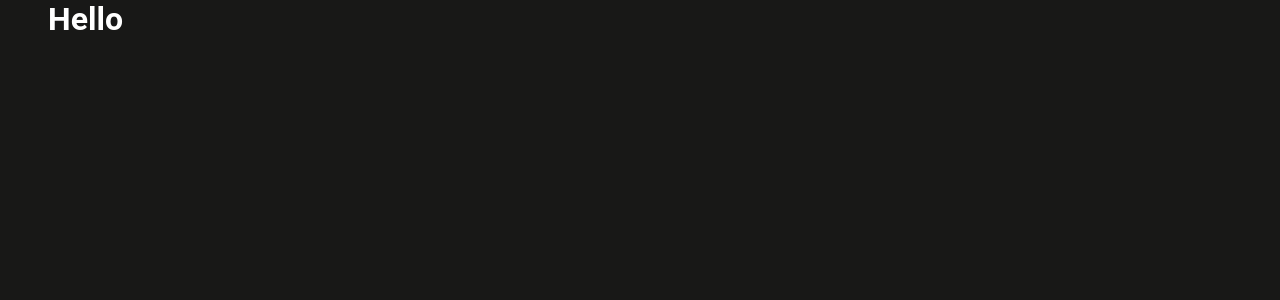
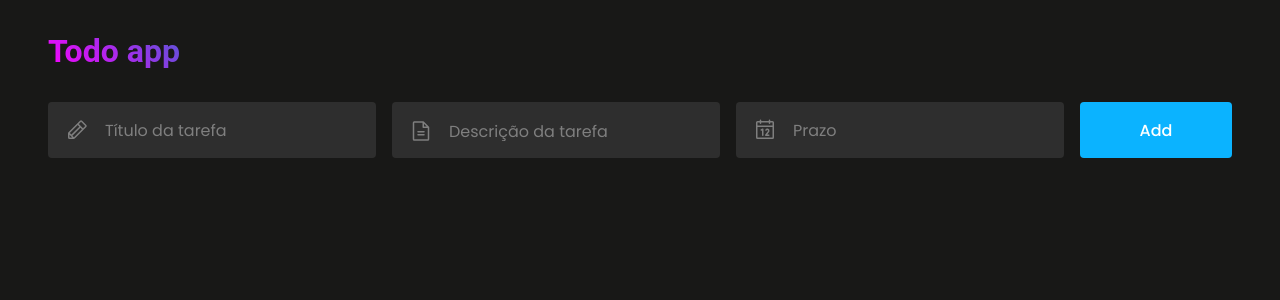
Before and after one commit to danilo-vieira/todo-app-ts, a React (Vite) app: page / in a window 1280 px wide. Shown: the top 300 px of the page. Built offline with nearby package versions, Linux system fonts and the light colour scheme.

Commit message:
feat: creates header component

```diff
--- a/src/App.tsx
+++ b/src/App.tsx
@@ -1,7 +1,42 @@
-function App() {
-  return (
-    <h1>Hello</h1>
-  )
+import React from "react"
+
+import { Pencil, FileText, Calendar } from '@phosphor-icons/react';
+
+import Header from "@/components/header"
+import Form from "@/components/form";
+import Input from "@/components/form/input"
+import TextArea from "@/components/form/textarea";
+import Button from "@/components/form/button";
+
+class App extends React.Component {
+  render() {
+    return (
+      <>
+        <Header />
+        <Form onSubmit={(formData) => console.log(formData)}>
+          <Input
+            name="title"
+            placeholder="Título da tarefa"
+            icon={Pencil}
+          />
+
+          <TextArea
+            name="description"
+            placeholder="Descrição da tarefa"
+            icon={FileText}
+          />
+
+          <Input
+            name="deadline"
+            placeholder="Prazo"
+            icon={Calendar}
+          />
+
+          <Button type="submit">Add</Button>
+        </Form>
+      </>
+    )
+  }
 }
 
 export default App
--- /dev/null
+++ b/src/components/header/index.tsx
@@ -0,0 +1,15 @@
+import React from 'react'
+
+import styles from './styles.module.scss'
+
+class Header extends React.Component {
+  render() {
+    return (
+      <header className={styles.container}>
+        <h1>Todo app</h1>
+      </header>
+    )
+  }
+}
+
+export default Header;
--- /dev/null
+++ b/src/components/header/styles.module.scss
@@ -0,0 +1,12 @@
+.container {
+  padding: 3.2rem 0;
+
+  h1 {
+    display: inline;
+
+    background: -webkit-linear-gradient(45deg, #FA00FF 0%, #5856D6 100%);
+    -webkit-background-clip: text;
+    background-clip: text;
+    -webkit-text-fill-color: transparent;
+  }
+}
```
